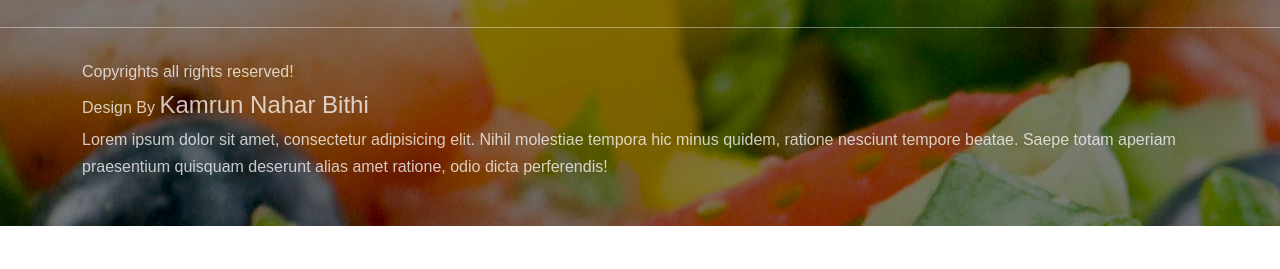
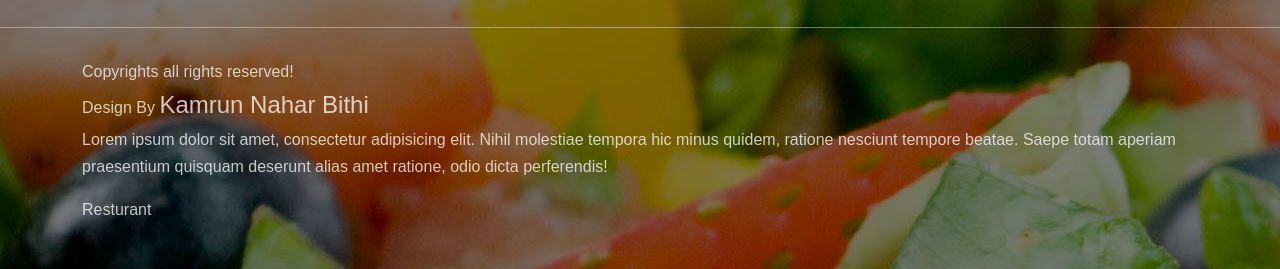
Before and after one commit to Kamrun-Nahar-Bithi/final-website, a plain HTML site: page index.html in a window 1280 px wide. Shown: the part 6320-6589 px from the top of the page. Before the commit the page ends 6546 px from the top, so only its background shows below. Drawn offline with nearby package versions, Linux system fonts and the light colour scheme.

Commit message:
added a paragraph

```diff
--- a/index.html
+++ b/index.html
@@ -855,6 +855,8 @@
                         Design By <a href="#">Kamrun Nahar Bithi</a>
                     </p>
                     <p>Lorem ipsum dolor sit amet, consectetur adipisicing elit. Nihil molestiae tempora hic minus quidem, ratione nesciunt tempore beatae. Saepe totam aperiam praesentium quisquam deserunt alias amet ratione, odio dicta perferendis!</p>
+                    <p>Resturant</p>
+
                 </div>
             </div>
         </div>
```
